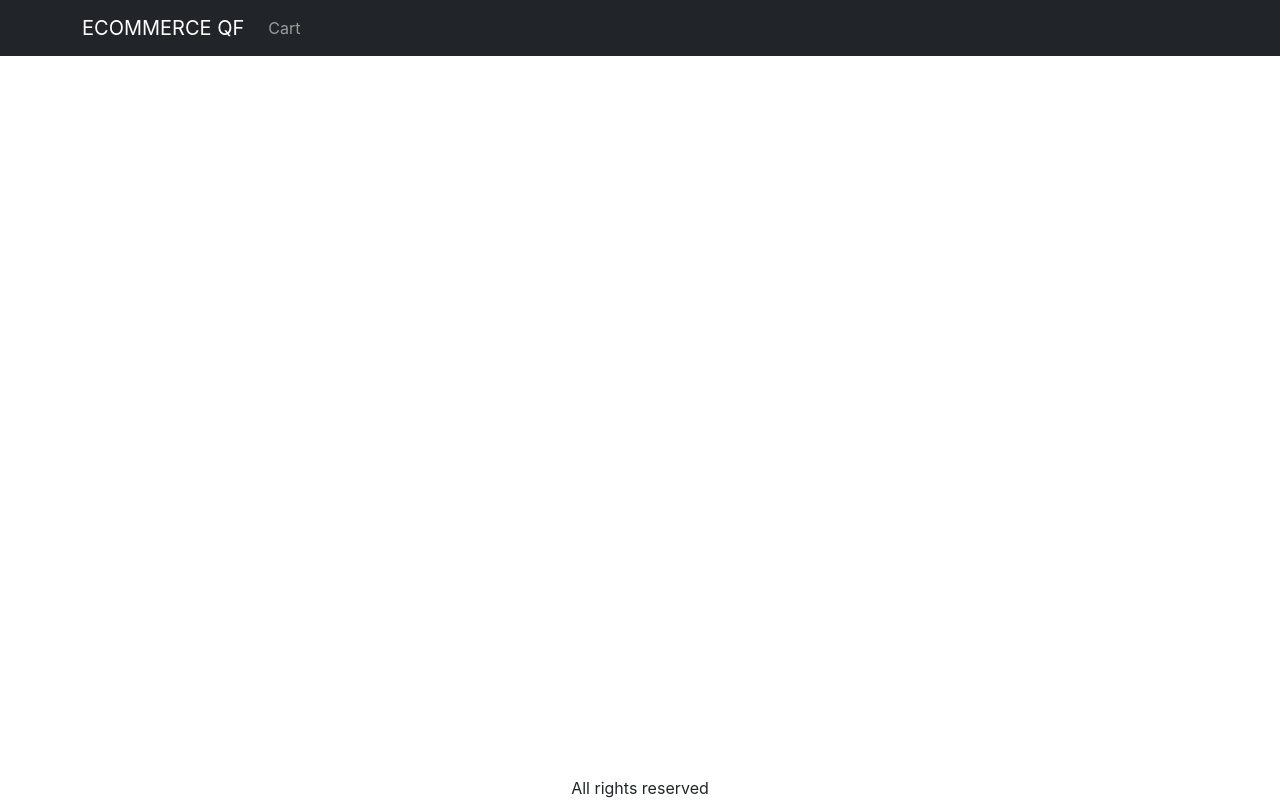
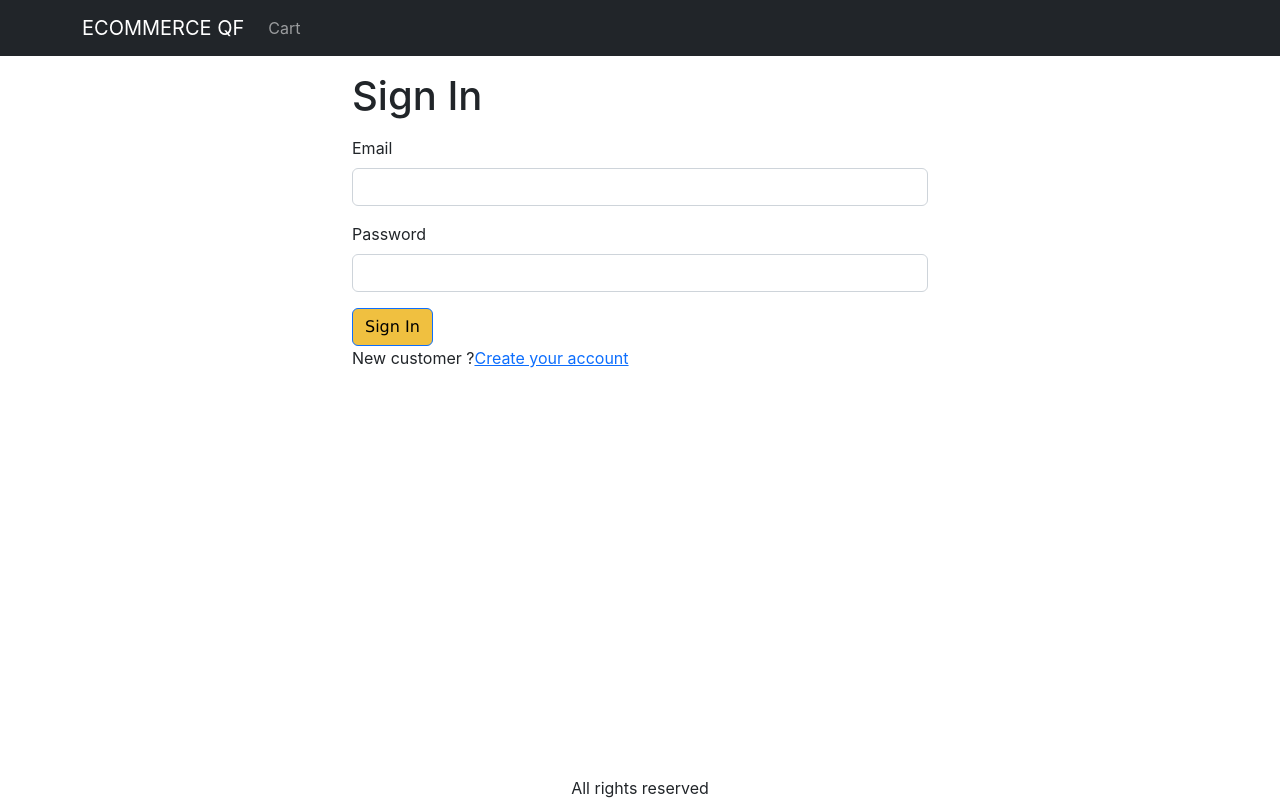
Before and after one commit to mayefa10/ecommerce-react-express, a React (Create React App) app: page /signin in a window 1280 px wide. Built offline with nearby package versions, Linux system fonts and the light colour scheme.

Commit message:
create Screen SigninScreen

```diff
--- a/src/App.js
+++ b/src/App.js
@@ -9,6 +9,7 @@
 import { useContext } from "react";
 import { Store } from "./Store";
 import CartScreen from "./screen/CartScreen";
+import SigninScreen from "./screen/SigninScreen";
 
 function App() {
   const { state } = useContext(Store);
@@ -40,6 +41,7 @@
             <Routes>
               <Route path="/product/:slug" element={<ProductScreen />} />
               <Route path="/cart" element={<CartScreen/>} />
+              <Route path="/signin" element={<SigninScreen/>} />
               <Route path="/" element={<HomeScreen />} />
             </Routes>
           </Container>
--- a/src/index.css
+++ b/src/index.css
@@ -47,3 +47,6 @@
 .img-thumbnail {
   height:80px;
 }
+.small-container {
+  max-width: 600px;
+}
--- /dev/null
+++ b/src/screen/SigninScreen.jsx
@@ -0,0 +1,40 @@
+import React from "react";
+import { Helmet } from "react-helmet-async";
+import Container from "react-bootstrap/Container";
+import Form from "react-bootstrap/Form";
+import Button from 'react-bootstrap/Button';
+import { Link } from "react-router-dom";
+import { useLocation } from "react-router-dom";
+
+export default function SigninScreen() {
+  const {search} = useLocation();
+  const redirectInUrl = new URLSearchParams(search).get ('redirect');
+  const redirect = redirectInUrl ? redirectInUrl : '/';
+  return (
+    <div>
+      <Container className="small-container">
+        <Helmet>
+          <title>Sign In</title>
+        </Helmet>
+        <h1 className="my-3">Sign In</h1>
+        <Form>
+          <Form.Group className="mb-3" controlId="email">
+            <Form.Label>Email</Form.Label>
+            <Form.Control type="email" required />
+          </Form.Group>
+          <Form.Group className="mb-3" controlId="password">
+            <Form.Label>Password</Form.Label>
+            <Form.Control type="password" required />
+          </Form.Group>
+         <diva className="mb-3">
+          <Button type="submit">Sign In</Button>
+         </diva>
+         <div className="mb-3">
+          New customer ?
+          <Link to ={`/signup?redirect=${redirect}`}>Create your account</Link>
+         </div>
+        </Form>
+      </Container>
+    </div>
+  );
+}
```
